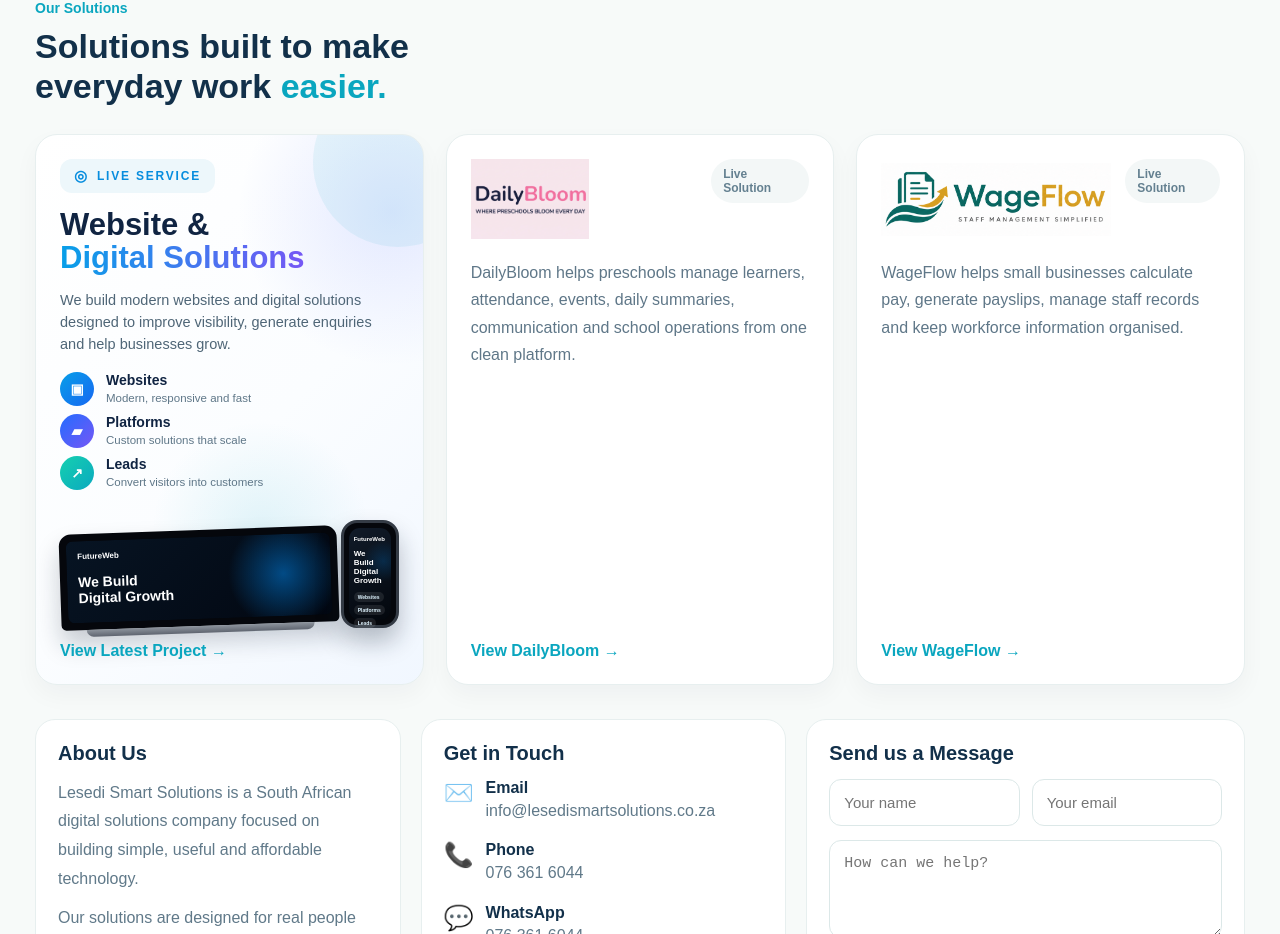
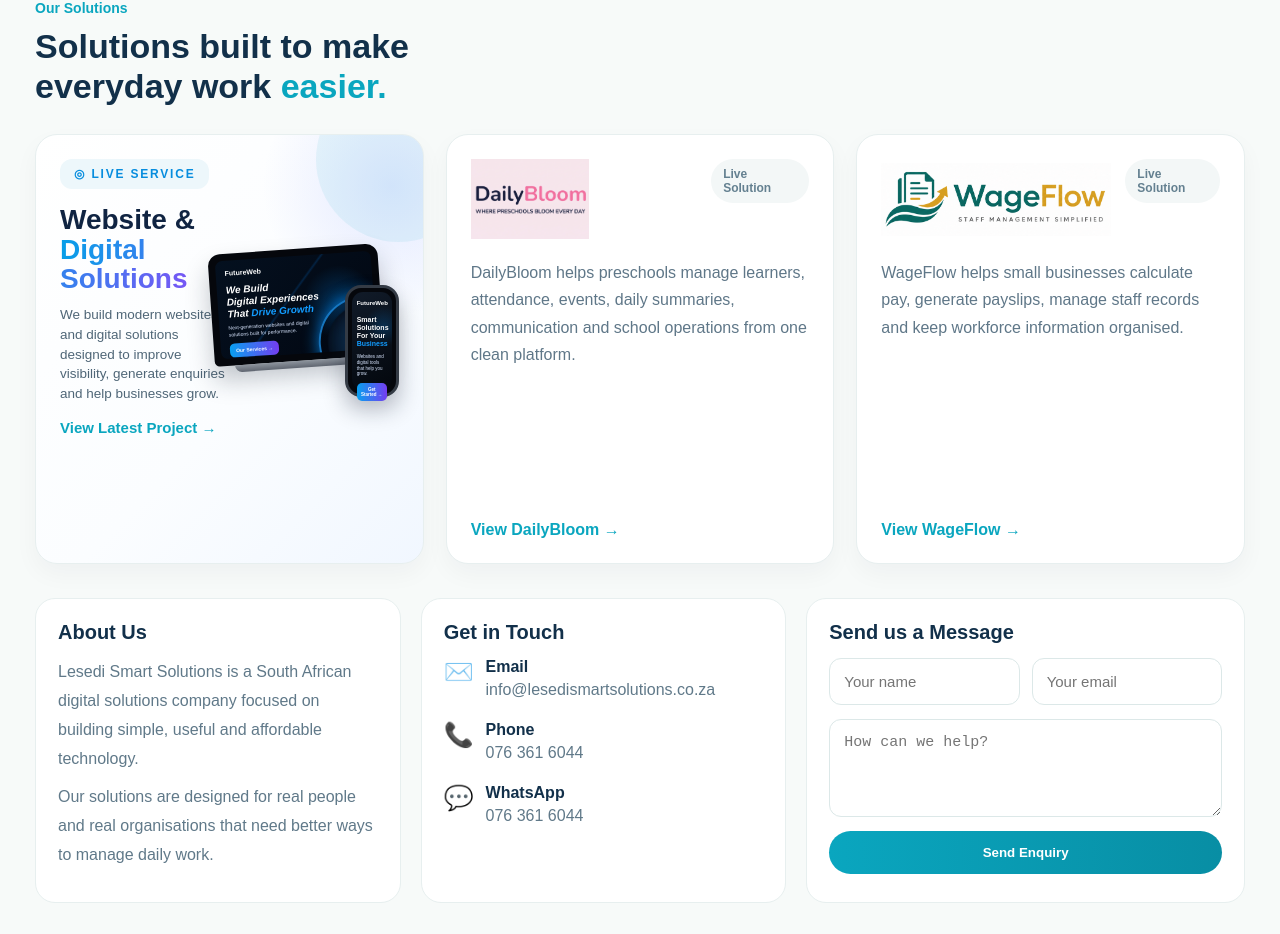
Before and after one commit to KaonPM/lesedi-smart-solutions, a Next.js app: page / in a window 1280 px wide. Shown: the part 840-1774 px from the top of the page. Built offline with nearby package versions, Linux system fonts and the light colour scheme.

Commit message:
Update website digital solutions card

```diff
--- a/app/globals.css
+++ b/app/globals.css
@@ -737,3 +737,231 @@
     height:104px;
   }
 }
+.websiteReferenceCard{
+  position:relative;
+  overflow:hidden;
+  background:
+    radial-gradient(circle at 92% 12%, rgba(102,126,255,.16), transparent 25%),
+    linear-gradient(135deg,#ffffff 0%,#fbfdff 58%,#f1f7ff 100%);
+}
+
+.websiteReferenceCard::before{
+  content:"";
+  position:absolute;
+  right:-58px;
+  top:-58px;
+  width:165px;
+  height:165px;
+  border-radius:50%;
+  background:rgba(10,166,191,.08);
+}
+
+.referenceBadge{
+  position:relative;
+  z-index:2;
+  width:max-content;
+  background:#edf7fb;
+  color:#078dde;
+  padding:8px 14px;
+  border-radius:12px;
+  font-size:12px;
+  font-weight:800;
+  letter-spacing:1.8px;
+  text-transform:uppercase;
+}
+
+.websiteReferenceGrid{
+  position:relative;
+  z-index:2;
+  display:grid;
+  grid-template-columns:1.05fr .95fr;
+  gap:14px;
+  align-items:center;
+}
+
+.websiteReferenceCopy h3{
+  font-size:28px;
+  line-height:1.05;
+  margin:0 0 12px;
+  color:#102442;
+}
+
+.websiteReferenceCopy h3 span{
+  background:linear-gradient(90deg,#079fe8,#7657f5);
+  -webkit-background-clip:text;
+  background-clip:text;
+  -webkit-text-fill-color:transparent;
+}
+
+.websiteReferenceCopy p{
+  color:#4f6677;
+  font-size:13.5px;
+  line-height:1.45;
+  margin:0 0 16px;
+}
+
+.websiteReferenceCopy a{
+  color:#0aa6bf;
+  font-weight:800;
+  font-size:15px;
+}
+
+.referenceDeviceScene{
+  position:relative;
+  min-height:180px;
+}
+
+.referenceLaptop{
+  position:absolute;
+  right:18px;
+  top:18px;
+  width:170px;
+  height:112px;
+  padding:7px;
+  border-radius:12px 12px 5px 5px;
+  background:#05070c;
+  box-shadow:0 14px 24px rgba(15,28,45,.25);
+  transform:rotate(-4deg);
+}
+
+.referenceLaptop::after{
+  content:"";
+  position:absolute;
+  left:12%;
+  right:12%;
+  bottom:-7px;
+  height:7px;
+  border-radius:0 0 14px 14px;
+  background:linear-gradient(#8d949d,#5f6570);
+}
+
+.referenceScreen{
+  position:relative;
+  height:100%;
+  overflow:hidden;
+  border-radius:7px;
+  padding:9px;
+  color:#fff;
+  background:linear-gradient(135deg,#04101f,#020711);
+}
+
+.referenceScreen::before{
+  content:"";
+  position:absolute;
+  inset:0;
+  background:
+    linear-gradient(130deg, transparent 0 44%, rgba(0,135,255,.18) 45%, transparent 46%),
+    radial-gradient(circle at 78% 50%, rgba(0,145,255,.28), transparent 28%);
+}
+
+.referenceScreen strong{
+  position:relative;
+  z-index:2;
+  display:block;
+  font-size:7px;
+  margin-bottom:8px;
+}
+
+.referenceScreen h4{
+  position:relative;
+  z-index:2;
+  max-width:95px;
+  font-size:10px;
+  line-height:1.18;
+  font-style:italic;
+  margin-bottom:5px;
+}
+
+.referenceScreen h4 span,
+.referencePhone span{
+  color:#129cff;
+}
+
+.referenceScreen p{
+  position:relative;
+  z-index:2;
+  max-width:95px;
+  color:#d9e6ff;
+  font-size:5px;
+  line-height:1.35;
+  margin:0 0 5px;
+}
+
+.referenceButton{
+  position:relative;
+  z-index:2;
+  width:max-content;
+  padding:4px 6px;
+  border-radius:5px;
+  background:linear-gradient(90deg,#089ff0,#743df0);
+  font-size:5px;
+  font-weight:800;
+}
+
+.referencePlanet{
+  position:absolute;
+  right:-34px;
+  bottom:-38px;
+  width:92px;
+  height:92px;
+  border-radius:50%;
+  border:2px solid rgba(33,160,255,.7);
+  background:
+    radial-gradient(circle at 45% 40%, rgba(126,183,255,.35), transparent 15%),
+    radial-gradient(circle at 50% 50%, rgba(18,85,140,.75), #061120 58%, transparent 60%);
+  box-shadow:0 0 16px rgba(0,145,255,.8);
+}
+
+.referencePhone{
+  position:absolute;
+  right:0;
+  top:54px;
+  width:54px;
+  height:112px;
+  padding:4px;
+  border-radius:16px;
+  background:#05070c;
+  border:3px solid #343b45;
+  box-shadow:0 12px 22px rgba(15,28,45,.30);
+}
+
+.referencePhone > div{
+  height:100%;
+  border-radius:11px;
+  padding:8px 5px;
+  color:#fff;
+  background:
+    radial-gradient(circle at 80% 35%, rgba(0,145,255,.22), transparent 28%),
+    linear-gradient(150deg,#111b29,#03070d);
+}
+
+.referencePhone strong{
+  display:block;
+  font-size:6px;
+  margin-bottom:10px;
+}
+
+.referencePhone h5{
+  color:#fff;
+  font-size:7px;
+  line-height:1.15;
+  margin-bottom:6px;
+}
+
+.referencePhone p{
+  color:#d9e6ff;
+  font-size:4.5px;
+  line-height:1.25;
+  margin:0 0 6px;
+}
+
+.referencePhone small{
+  display:block;
+  padding:4px 3px;
+  border-radius:5px;
+  text-align:center;
+  color:#fff;
+  background:linear-gradient(90deg,#089ff0,#743df0);
+  font-size:4.5px;
+  font-weight:800;
+}
--- a/app/page.tsx
+++ b/app/page.tsx
@@ -102,82 +102,72 @@
         <div className="cards">
           {/* WEBSITE FIRST */}
 
-          <article className="card websiteCompactCard">
-            <div className="compactBadge">
-              <span>◎</span>
-              Live Service
-            </div>
+          <article className="card websiteReferenceCard">
+            <div className="referenceBadge">◎ Live Service</div>
 
+            <div className="websiteReferenceGrid">
+              <div className="websiteReferenceCopy">
                 <h3>
                   Website &<br />
                   <span>Digital Solutions</span>
                 </h3>
 
                 <p>
-              We build modern websites and digital solutions designed to improve
-              visibility, generate enquiries and help businesses grow.
+                  We build modern websites and digital solutions designed to
+                  improve visibility, generate enquiries and help businesses
+                  grow.
                 </p>
 
-            <div className="compactFeatureList">
-              <div>
-                <span>▣</span>
-                <strong>Websites</strong>
-                <small>Modern, responsive and fast</small>
+                <a
+                  href="https://www.polokotombstones.co.za/"
+                  target="_blank"
+                  rel="noopener noreferrer"
+                >
+                  View Latest Project →
+                </a>
               </div>
 
-              <div>
-                <span>▰</span>
-                <strong>Platforms</strong>
-                <small>Custom solutions that scale</small>
-              </div>
-
-              <div>
-                <span>↗</span>
-                <strong>Leads</strong>
-                <small>Convert visitors into customers</small>
-              </div>
-            </div>
-
-            <div className="compactDevices">
-              <div className="compactLaptop">
-                <div>
+              <div className="referenceDeviceScene">
+                <div className="referenceLaptop">
+                  <div className="referenceScreen">
                     <strong>FutureWeb</strong>
 
                     <h4>
                       We Build
                       <br />
-                    Digital Growth
+                      Digital Experiences
+                      <br />
+                      That <span>Drive Growth</span>
                     </h4>
+
+                    <p>
+                      Next-generation websites and digital solutions built for
+                      performance.
+                    </p>
+
+                    <div className="referenceButton">Our Services →</div>
+
+                    <div className="referencePlanet" />
                   </div>
                 </div>
 
-              <div className="compactPhone">
+                <div className="referencePhone">
                   <div>
                     <strong>FutureWeb</strong>
 
                     <h5>
-                    We Build
+                      Smart Solutions
                       <br />
-                    Digital
-                    <br />
-                    Growth
+                      For Your <span>Business</span>
                     </h5>
 
-                  <small>Websites</small>
-                  <small>Platforms</small>
-                  <small>Leads</small>
+                    <p>Websites and digital tools that help you grow.</p>
+
+                    <small>Get Started →</small>
                   </div>
                 </div>
               </div>
-
-            <a
-              href="https://www.polokotombstones.co.za/"
-              target="_blank"
-              rel="noopener noreferrer"
-              className="compactProjectBtn"
-            >
-              View Latest Project →
-            </a>
+            </div>
           </article>
 
           {/* DAILYBLOOM SECOND */}
```
Lines whose indentation alone changed are shown as unchanged.
